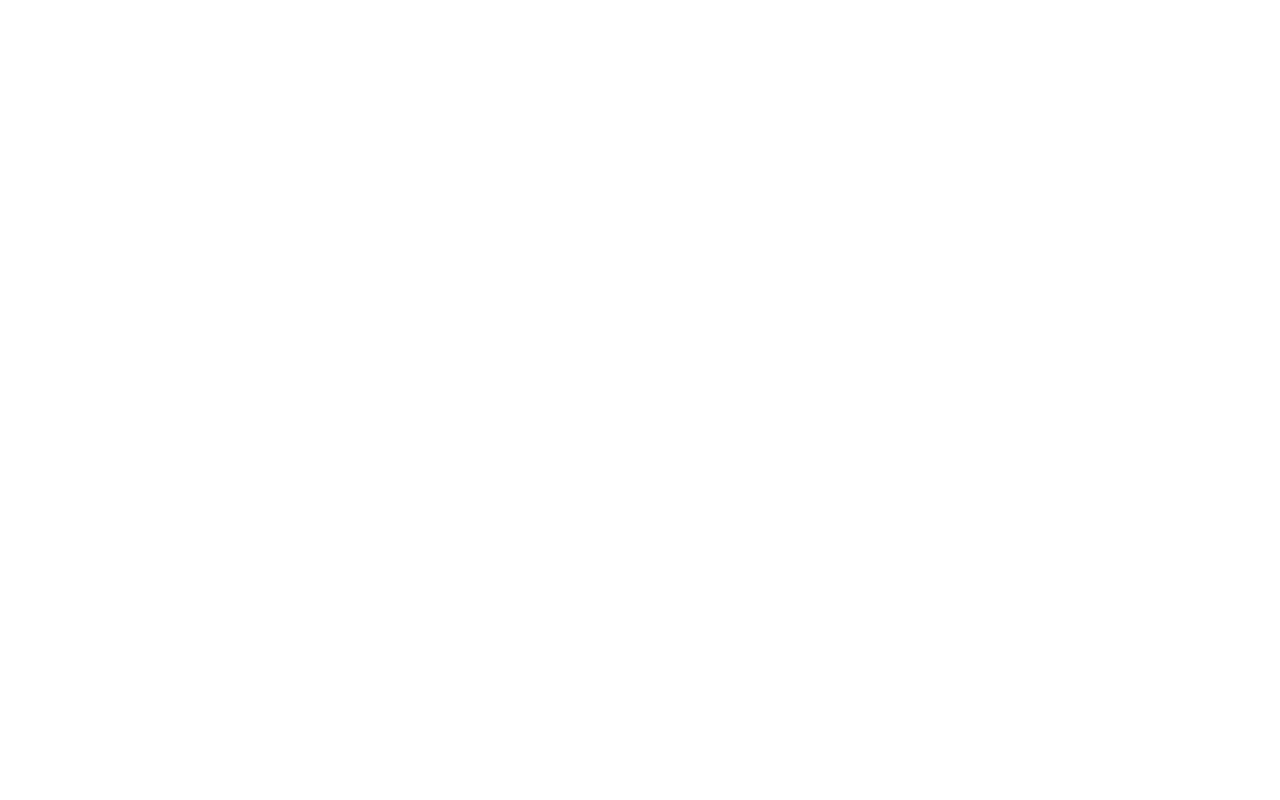
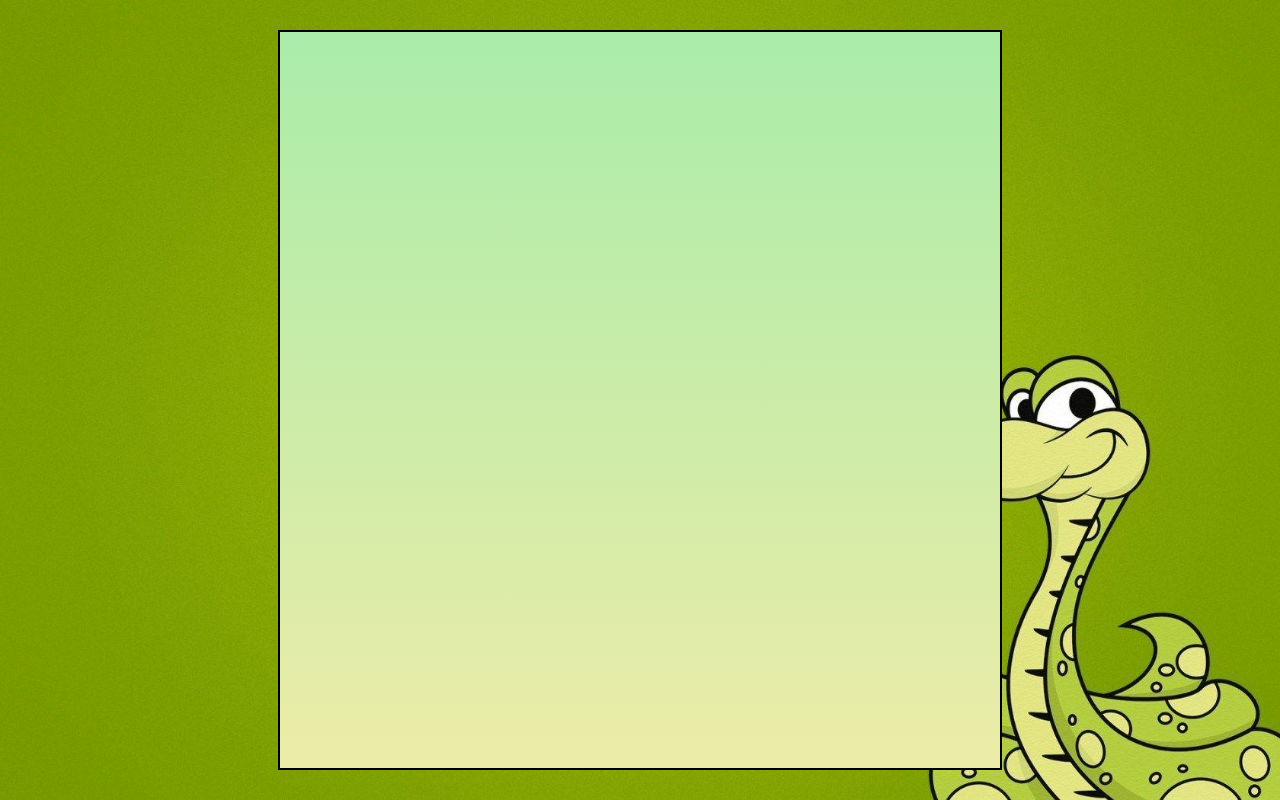
Before and after one commit to Kirtijha083/Snake_Game, a plain HTML site: page index.html in a window 1280 px wide. Drawn offline with Linux system fonts and the light colour scheme; a web font is replaced by a local one.

Commit message:
added some style

```diff
--- a/css/style.css
+++ b/css/style.css
@@ -3,3 +3,20 @@
     padding: 0;
     margin: 0;
 }
+
+.body{
+    background: url("../assets/img/bg.jpg");
+    min-height: 100vh;
+    background-size: 100vw 100vh;
+    background-repeat: no-repeat;
+    display: flex;
+    justify-content: center;
+    align-items: center;
+}
+
+#board{
+    background: linear-gradient(rgb(170, 236, 170), rgb(236, 236, 167));
+    width: 90vmin;
+    height: 92vmin;
+    border: 2px solid black;
+}
```
